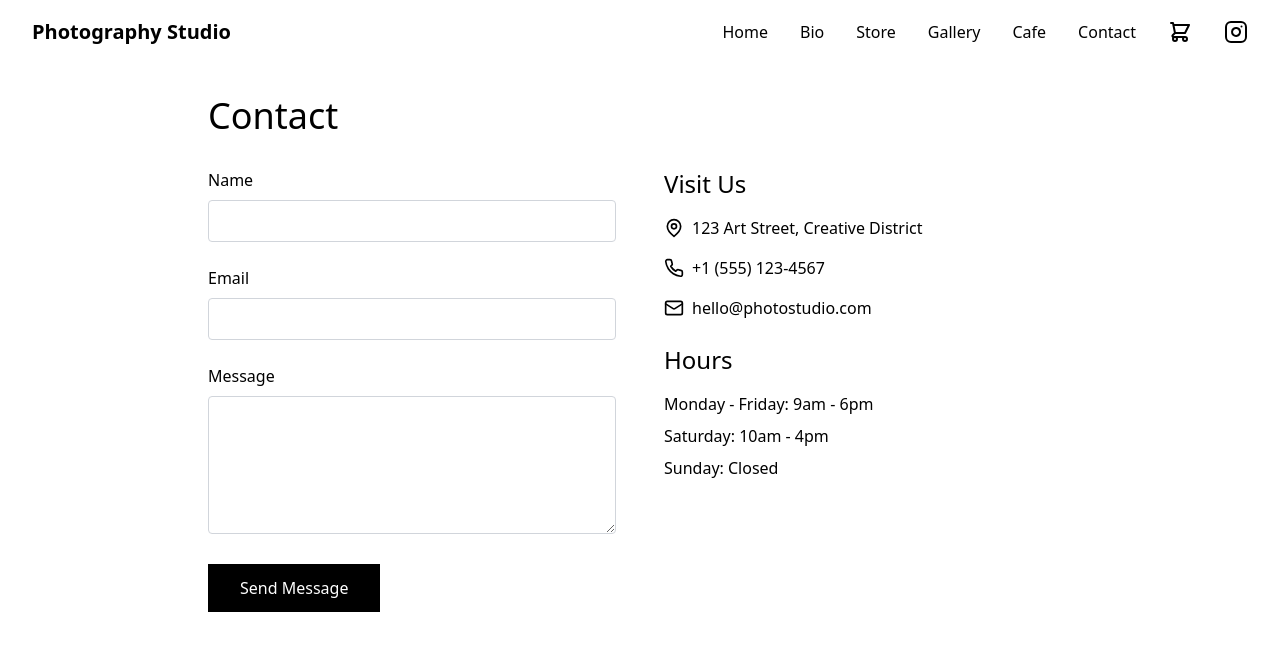
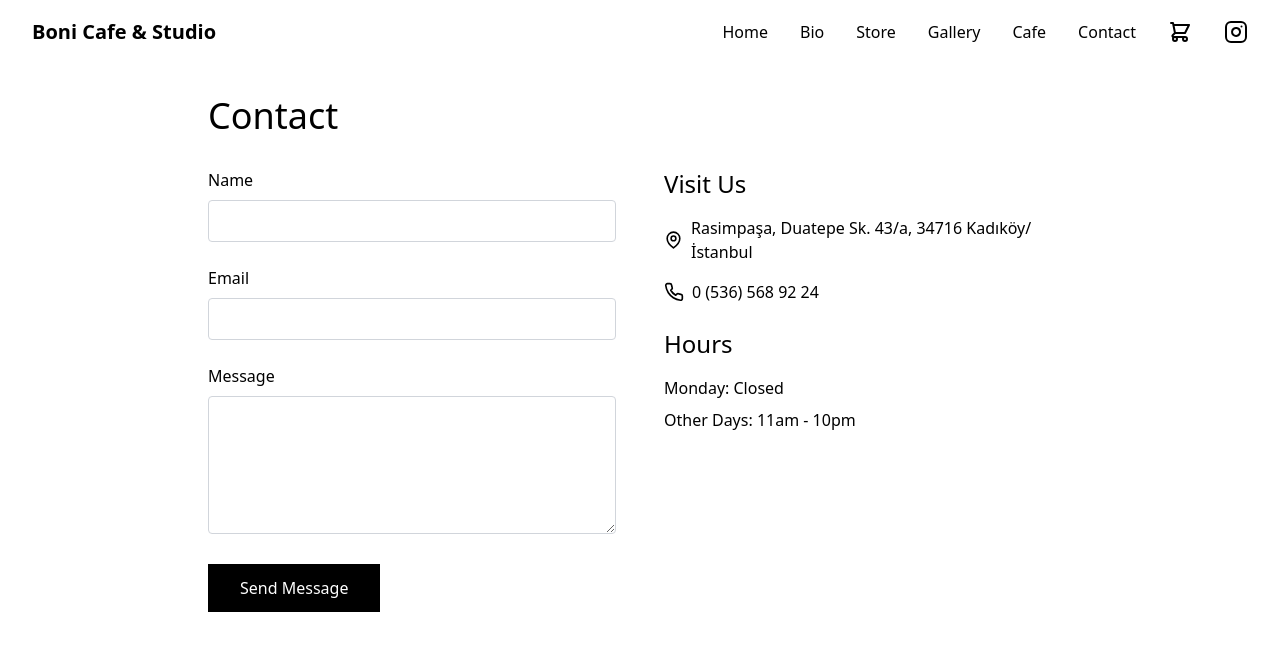
Before and after one commit to odyildiz/boni-ui, a React (Vite) app: page /contact in a window 1280 px wide. Shown: the top 650 px of the page. Built offline with nearby package versions, Linux system fonts and the light colour scheme.

Commit message:
fix naming

```diff
--- a/src/components/Navigation.tsx
+++ b/src/components/Navigation.tsx
@@ -14,7 +14,7 @@ const Navigation = () => {
       <div className="max-w-7xl mx-auto px-4 sm:px-6 lg:px-8">
         <div className="flex justify-between items-center h-16">
           <Link to="/" className="text-xl font-semibold">
-            Photography Studio
+            Boni Cafe & Studio
           </Link>
           <div className="hidden md:flex space-x-8 items-center">
             <Link to="/" className="hover:text-gray-600">Home</Link>
@@ -45,7 +45,7 @@ const Navigation = () => {
               )}
             </Link>
             <a
-              href="https://instagram.com"
+              href="https://www.instagram.com/boniyeldegirmeni/"
               target="_blank"
               rel="noopener noreferrer"
               className="hover:text-gray-600"
--- a/src/pages/Cafe.tsx
+++ b/src/pages/Cafe.tsx
@@ -19,7 +19,7 @@ const menu = {
 const Cafe = () => {
   return (
     <div className="pt-24 px-4 max-w-4xl mx-auto">
-      <h1 className="text-4xl font-light mb-8">Studio Cafe</h1>
+      <h1 className="text-4xl font-light mb-8">Boni Cafe & Studio</h1>
       <div className="grid md:grid-cols-2 gap-12">
         <div>
           <img
--- a/src/pages/Contact.tsx
+++ b/src/pages/Contact.tsx
@@ -46,24 +46,25 @@ const Contact = () => {
             <div className="space-y-4">
               <p className="flex items-center">
                 <MapPin className="w-5 h-5 mr-2" />
-                123 Art Street, Creative District
+                Rasimpaşa, Duatepe Sk. 43/a, 34716 Kadıköy/İstanbul
               </p>
               <p className="flex items-center">
                 <Phone className="w-5 h-5 mr-2" />
-                +1 (555) 123-4567
+                0 (536) 568 92 24
               </p>
+              {/*
               <p className="flex items-center">
                 <Mail className="w-5 h-5 mr-2" />
                 hello@photostudio.com
               </p>
+              */}
             </div>
           </div>
           <div>
             <h2 className="text-2xl font-light mb-4">Hours</h2>
             <div className="space-y-2">
-              <p>Monday - Friday: 9am - 6pm</p>
-              <p>Saturday: 10am - 4pm</p>
-              <p>Sunday: Closed</p>
+                <p>Monday: Closed</p>
+                <p>Other Days: 11am - 10pm</p>
             </div>
           </div>
         </div>
```
